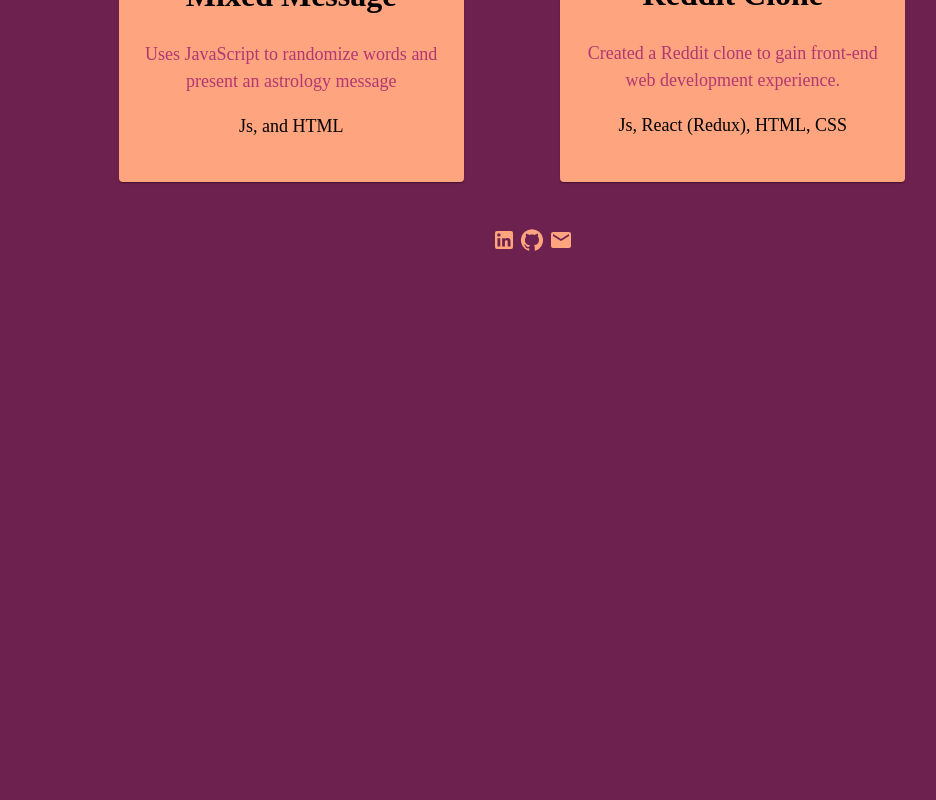
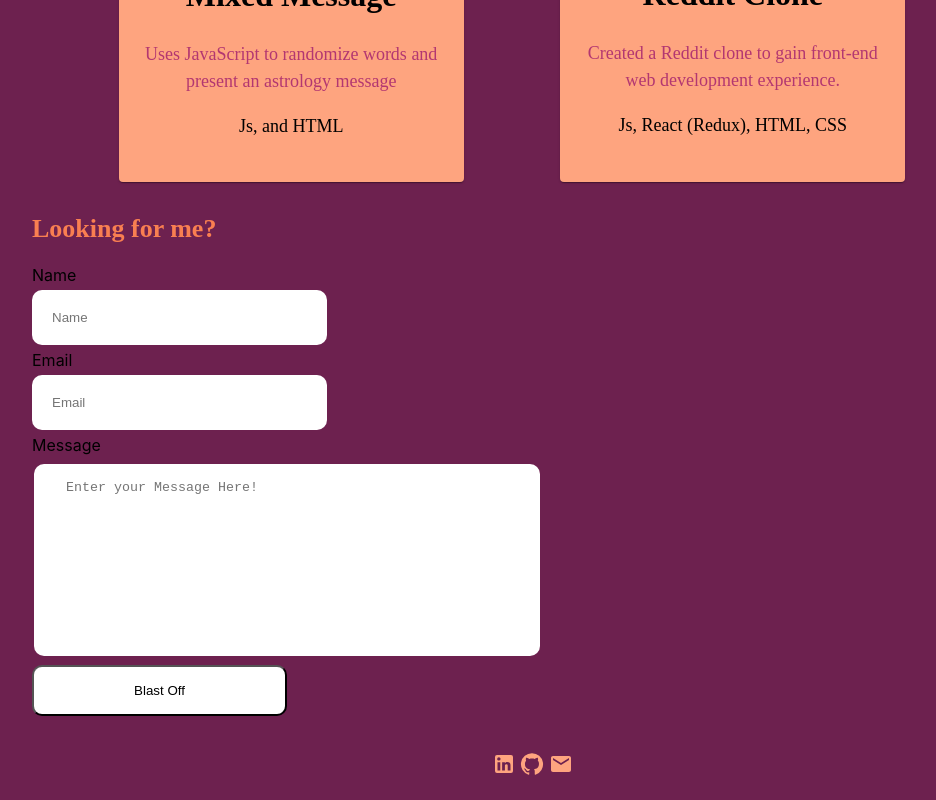
Before and after one commit to RumaboyLotti/personalWebsite, a React (Create React App) app: page / in a window 1280 px wide. Shown: the part 1390-2190 px from the top of the page, without its empty margins (96-1032 px from the left). Before the commit the page ends 1666 px from the top, so only its background shows below. Built offline with nearby package versions, Linux system fonts and the light colour scheme.

Commit message:
brough over contact gui changes for the form

```diff
--- a/src/components/Contact.js
+++ b/src/components/Contact.js
@@ -6,19 +6,51 @@ import '../styles/Global.css';
 import "../styles/Contact.css";
 
 class Contact extends React.Component{
-render(){
-    return(
-        <div id="contact">
-            <div id="table">
-            <ul id="contact-list">
-                <li> <a href="https://www.linkedin.com/in/ladi-bada-2a2460225/"><LinkedInIcon sx={{ color: "#FEA47F"}}></LinkedInIcon></a></li>
-                <li> <a href="https://github.com/RumaboyLotti"><GitHubIcon sx={{ color: "#FEA47F"}}></GitHubIcon></a></li>
-                <li> <a href= "mailto:@dtyasinmax@gmail.com" > <EmailIcon sx={{ color: "#FEA47F"}}></EmailIcon></a></li>
-            </ul>
+    render() {
+        return (
+          <section id="contact">
+            <h1 id="contact-title"> Looking for me? </h1>
+            <div id="contact">
+              <form action="/success" method="POST" name="contact">
+                <label for="name">Name</label>
+                <input type="text" name="name" id="name" placeholder="Name" />
+                <label for="email">Email</label>
+                <input type="text" name="email" id="email" placeholder="Email" />
+                <label for="message">Message</label>
+                <textarea
+                  type="textfield"
+                  name="message"
+                  id="message"
+                  placeholder="Enter your Message Here!"
+                />
+                <input type="submit" value="Blast Off" />
+              </form>
             </div>
-        </div>
-    );
-}
+            <aside id="table">
+              <ul id="contact-list">
+                <li>
+                  {" "}
+                  <a href="https://www.linkedin.com/in/ladi-bada-2a2460225/">
+                    <LinkedInIcon sx={{ color: "#FEA47F" }}></LinkedInIcon>
+                  </a>
+                </li>
+                <li>
+                  {" "}
+                  <a href="https://github.com/RumaboyLotti">
+                    <GitHubIcon sx={{ color: "#FEA47F" }}></GitHubIcon>
+                  </a>
+                </li>
+                <li>
+                  {" "}
+                  <a href="mailto:dtyasinmax@gmail.com">
+                    <EmailIcon sx={{ color: "#FEA47F" }}></EmailIcon>
+                  </a>
+                </li>
+              </ul>
+            </aside>
+          </section>
+        );
+      }
 
 }
 export default Contact;
--- a/src/styles/Contact.css
+++ b/src/styles/Contact.css
@@ -1,19 +1,73 @@
+.contact{
+  display: flex;
+  justify-content: left;
+  padding-left: 20px;
+}
+s
 .table {
-  display: table; /* Allow the centering to work */
+  display: table;   /* Allow the centering to work */
   margin: 0 auto;
 }
-
+#contact important {
+  display: flex;
+  align-items: flex-start;
+  margin-right: 20px; /* Adjust the margin as needed */
+}
 ul#contact-list {
   min-width: 696px;
   list-style: none;
   padding-top: 20px;
-}
+  }
 ul#contact-list li {
-  display: inline;
-  list-style: none;
-}
-#table {
+    display: inline;
+    list-style: none;
+  }
+#table{
   display: flex;
   justify-content: center;
   align-items: center;
 }
+  form{
+    display: grid;
+    gap: 5px;
+    justify-content: left;
+    width: 500px;
+  }
+  input[type=text]{
+    padding: 20px;
+    width: 50%;
+    border-radius: 10px;
+    border: none;
+  }
+input[type=textfield]{
+  width: 50%;
+  height: 75px;
+  resize: none;
+  border-radius: 10px;
+  border: none;
+  word-wrap: break-word;
+}
+input[type=submit]{
+  background-color: #FFF;
+  width: 50%;
+  border-radius: 10px;
+  resize: none;
+  padding: 16px 32px;
+}
+textarea{
+  background-color: #FFF;
+  border: none;
+  padding: 16px 32px;
+  border-radius: 10px;
+  text-decoration: none;
+  margin: 4px 2px;
+  cursor: pointer;
+  width: 442px;
+  height: 160px;
+  resize: none;
+}
+label{
+  display: flex;
+  justify-content: flex-start;
+  align-items: flex-start;
+}
```
